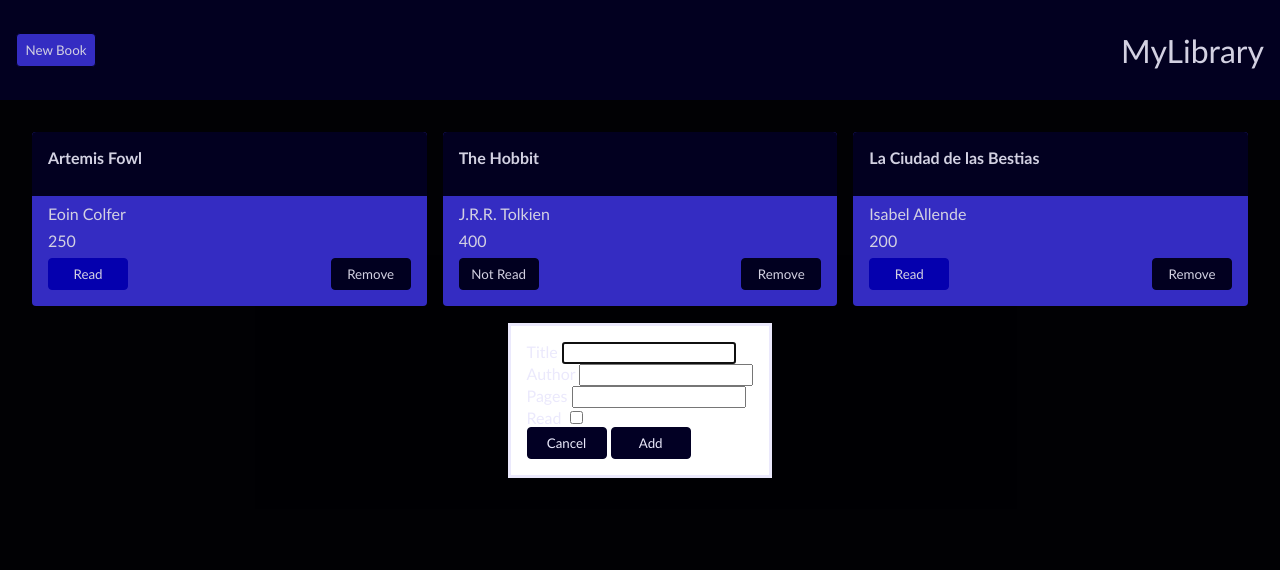
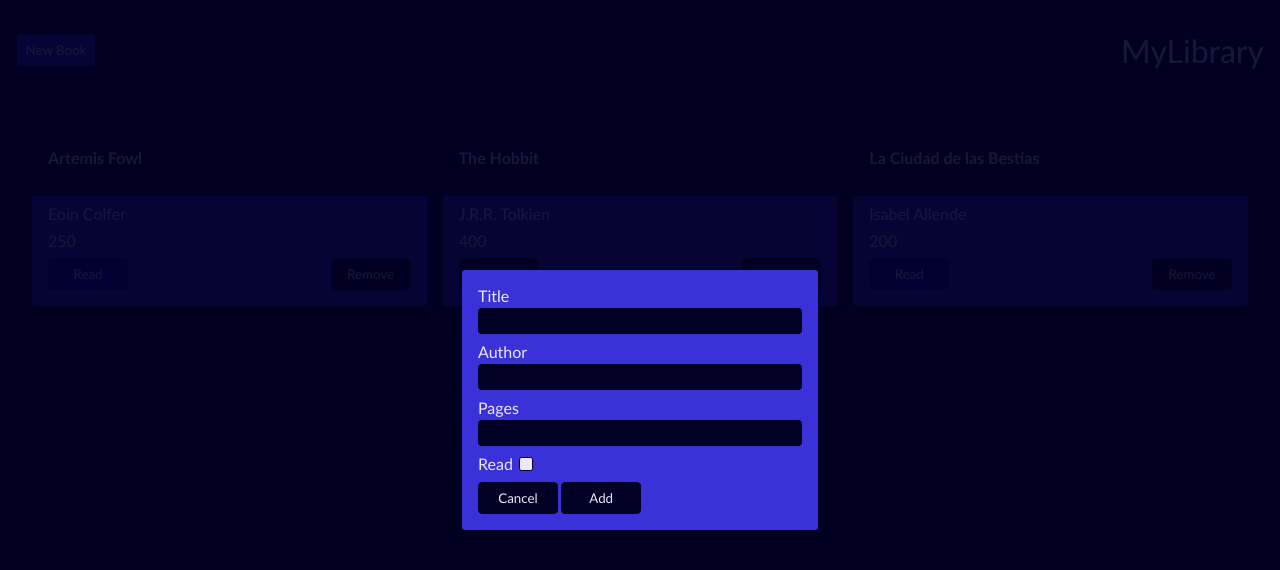
Before and after one commit to Leanhj/odin-library, a plain HTML site: page index.html in a window 1280 px wide. Both pictures are taken after a click on the button "New Book". Drawn offline with Linux system fonts and the light colour scheme.

Commit message:
Finished styling form

```diff
--- a/index.html
+++ b/index.html
@@ -22,12 +22,14 @@
         <label for="book-pages">Pages</label>
         <input type="number" id="book-pages" name="book-pages" required>
       </div>
-      <div class="form-row">
+      <div class="form-row" id="checkbox-row">
         <label for="book-read">Read</label>
         <input type="checkbox" id="book-read" name="book-read">
       </div>
-      <button class="cancel">Cancel</button>
-      <button type="submit" class="add-book">Add</button>
+      <div class="form-row" id="buttons-row">
+        <button class="cancel">Cancel</button>
+        <button type="submit" class="add-book">Add</button>
+      </div>
     </form>
   </dialog>
   <div class="container">
--- a/styles.css
+++ b/styles.css
@@ -108,3 +108,73 @@ button:hover {
     background-color: var(--secondary);
     border: 1px solid var(--secondary);
 }
+
+dialog::backdrop {
+    background-color: #020024;
+    opacity: 0.90;
+}
+
+dialog {
+    border-radius: 4px;
+    padding: 1rem;
+    background-color: var(--primary);
+    border: 1px solid var(--secondary);
+}
+
+form {
+    display: flex;
+    flex-direction: column;
+    gap: 0.5rem;
+}
+
+.form-row {
+    display: flex;
+    flex-direction: column;
+    gap: 0.2rem;
+}
+
+#checkbox-row {
+    display: flex;
+    flex-direction: row;
+}
+
+#buttons-row {
+    display: flex;
+    flex-direction: row;
+    gap: 0.2rem;
+}
+
+input[type="text"],
+input[type="number"] {
+    height: 1.5rem;
+    width: 20rem;
+    background-color: var(--secondary);
+    border-radius: 4px;
+    border: none;
+    outline: none;
+}
+
+input[type="checkbox"] {
+    appearance: none;
+    background-color: var(--text);
+    margin: 3px;
+    height: 0.9rem;
+    width: 0.9rem;
+    border: 0.1rem solid var(--secondary);
+    border-radius: 0.15rem;
+    display: grid;
+    place-content: center;
+}
+
+input[type="checkbox"]::before {
+    content: "";
+    width: 0.5rem;
+    height: 0.5rem;
+    transform: scale(0);
+    transition: 120ms transform ease-in-out;
+    box-shadow: inset 1em 1em var(--secondary);
+}
+
+input[type="checkbox"]:checked::before {
+    transform: scale(1);
+}
```
